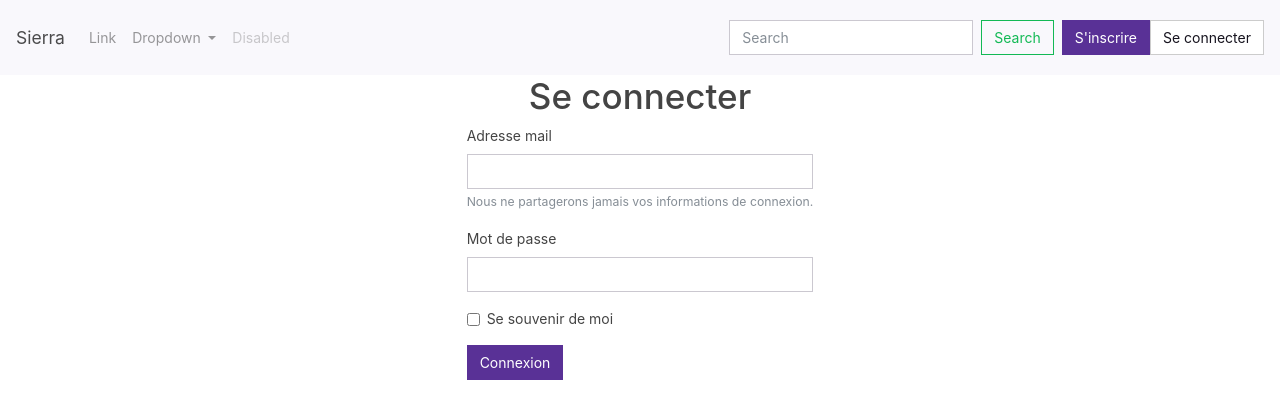
After one commit to VALENTIN4real/sierra, a PHP site: template src/vue/connexion.html.twig in a window 1280 px wide. The commit adds this page. Shown: the top 419 px of the page. Run offline with PHP 8.4, Linux system fonts and the light colour scheme; the template is opened without the code that fills it, so the values that code supplies are empty; some libraries are stand-ins or nearby versions.

Commit message:
Connexion / Déconnexion

```diff
--- a/config/routes.php
+++ b/config/routes.php
@@ -3,6 +3,8 @@
         $pages['accueil'] = "accueilControleur";
         $pages['contact'] = "contactControleur";
         $pages['inscription'] = "inscriptionControleur";
+        $pages['connexion'] = "connexionControleur";
+        $pages['deconnexion'] = "deconnexionControleur";
 
         if($db!=null){
             if (isset($_GET['page'])){
--- a/public/index.php
+++ b/public/index.php
@@ -1,5 +1,6 @@
 <?php
 
+session_start();
 /* initialisation des fichiers TWIG */
 
 require_once '../lib/vendor/autoload.php';
@@ -11,6 +12,7 @@ require_once '../src/modele/_classes.php';
 
 $loader = new \Twig\Loader\FilesystemLoader('../src/vue/');
 $twig = $twig = new \Twig\Environment($loader, []);
+$twig->addGlobal('session', $_SESSION);
 
 $db = connect($config);
 $contenu = getPage($db);
--- a/src/controleur/_controleurs.php
+++ b/src/controleur/_controleurs.php
@@ -1,4 +1,5 @@
 <?php
     require_once 'accueilControleur.php';
     require_once 'inscriptionControleur.php';
+    require_once 'connexionControleur.php';
 ?>
--- a/src/controleur/accueilControleur.php
+++ b/src/controleur/accueilControleur.php
@@ -4,8 +4,4 @@
         echo $twig->render('accueil.html.twig', array());
     }
 
-    function contactControleur(){
-        echo 'Contact';
-    }
-
 ?>
--- a/src/vue/base.html.twig
+++ b/src/vue/base.html.twig
@@ -6,23 +6,20 @@
         <meta name="viewport" content="width=device-width, initial-scale=1, shrink-to-fit=no">
 
         <!-- Bootstrap CSS -->
-        <link rel="stylesheet" href="https://stackpath.bootstrapcdn.com/bootstrap/4.4.1/css/bootstrap.min.css" integrity="sha384-Vkoo8x4CGsO3+Hhxv8T/Q5PaXtkKtu6ug5TOeNV6gBiFeWPGFN9MuhOf23Q9Ifjh" crossorigin="anonymous">
+        <link rel="stylesheet" href="https://bootswatch.com/4/pulse/bootstrap.min.css" crossorigin="anonymous">
 
         <title>{% block title %}SIERRA - {% endblock %}</title>
     </head>
 
     <body>
             <nav class="navbar navbar-expand-lg navbar-light bg-light">
-                <a class="navbar-brand" href="#">Sierra</a>
+                <a class="navbar-brand" href="index.php?page=accueil">Sierra</a>
                 <button class="navbar-toggler" type="button" data-toggle="collapse" data-target="#navbarSupportedContent" aria-controls="navbarSupportedContent" aria-expanded="false" aria-label="Toggle navigation">
                     <span class="navbar-toggler-icon"></span>
                 </button>
 
                 <div class="collapse navbar-collapse" id="navbarSupportedContent">
                     <ul class="navbar-nav mr-auto">
-                    <li class="nav-item active">
-                        <a class="nav-link" href="#">Home <span class="sr-only">(current)</span></a>
-                    </li>
                     <li class="nav-item">
                         <a class="nav-link" href="#">Link</a>
                     </li>
@@ -43,7 +40,26 @@
                     </ul>
                     <form class="form-inline my-2 my-lg-0">
                     <input class="form-control mr-sm-2" type="search" placeholder="Search" aria-label="Search">
-                    <button class="btn btn-outline-success my-2 my-sm-0" type="submit">Search</button>
+                    <button class="btn btn-outline-success my-2 my-sm-0 mr-2" type="submit">Search</button>
+
+                    {% if session.login is defined %}
+                        <div class="collapse navbar-collapse" id="navbarSupportedContent">
+                            <ul class="navbar-nav mr-auto">
+                                <li class="nav-item dropdown">
+                                    <a class="dropdown-toggle" href="#" id="navbarDropdown" role="button" data-toggle="dropdown" aria-haspopup="true" aria-expanded="false">{{ session.prenom }}</a>
+                                    <div class="dropdown-menu dropdown-menu-right mt-4" aria-labelledby="navbarDropdown">
+                                        <a class="dropdown-item" href="#">Mon profil</a>
+                                        <a class="dropdown-item" href="#">Messagerie</a>
+                                    <div class="dropdown-divider"></div>
+                                        <a class="dropdown-item" href="index.php?page=deconnexion">Me déconnecter</a>
+                                    </div>
+                                </li>
+                            </ul>
+                        </div>
+                    {% else %}
+                        <a href="index.php?page=inscription"><button type="button" class="btn btn-primary">S'inscrire</button></a>
+                        <a href="index.php?page=connexion"><button type="button" class="btn btn-secondary">Se connecter</button></a>
+                    {% endif %}
                     </form>
                 </div>
             </nav>
--- /dev/null
+++ b/src/vue/connexion.html.twig
@@ -0,0 +1,50 @@
+{% extends "base.html.twig" %}
+{% block title %}Connexion{% endblock %}
+{% block contenu %}
+    {% if form.valide is defined %}
+        {% if form.valide == true %}
+            <h1>Connexion réussie</h1>
+            <h1>Votre adresse mail : {{form.email}}</h1>
+
+        {% else %}
+            <h1>Login ou mot de passe incorrect</h1>
+            <h1>Se connecter</h1>
+            <form action="index.php?page=connexion" method="post" enctype="application/x-www-form-urlencoded">
+                <div class="form-group">
+                    <label for="email">Adresse mail</label>
+                    <input type="email" class="form-control" id="email" name="email" aria-describedby="emailHelp" required>
+                    <small id="emailHelp" class="form-text text-muted">Nous ne partagerons jamais vos informations de connexion.</small>
+                </div>
+                <div class="form-group">
+                    <label for="password">Mot de passe</label>
+                    <input type="password" class="form-control" id="password" name="password" required>
+                </div>
+                <div class="form-group form-check">
+                    <input type="checkbox" class="form-check-input" id="rememberMe" name="rememberMe">
+                    <label class="form-check-label" for="rememberMe">Se souvenir de moi</label>
+                </div>
+            <button name="btConnexion" type="submit" class="btn btn-primary">Connexion</button>
+        </form>
+        {% endif %}
+    {% else %}
+        <h1 class="text-center">Se connecter</h1>
+        <div class="row h-75 justify-content-center align-items-center">
+            <form action="index.php?page=connexion" method="post" enctype="application/x-www-form-urlencoded">
+                <div class="form-group">
+                    <label for="email">Adresse mail</label>
+                    <input type="email" class="form-control" id="email" name="email" aria-describedby="emailHelp" required>
+                    <small id="emailHelp" class="form-text text-muted">Nous ne partagerons jamais vos informations de connexion.</small>
+                </div>
+                <div class="form-group">
+                    <label for="password">Mot de passe</label>
+                    <input type="password" class="form-control" id="password" name="password" required>
+                </div>
+                <div class="form-group form-check">
+                    <input type="checkbox" class="form-check-input" id="rememberMe" name="rememberMe">
+                    <label class="form-check-label" for="rememberMe">Se souvenir de moi</label>
+                </div>
+                <button name="btConnexion" type="submit" class="btn btn-primary">Connexion</button>
+            </form>
+        </div>
+    {% endif %}
+{% endblock %}
```
Also changed, not shown: src/controleur/connexionControleur.php (added, +37 -0 lines), src/modele/class_utilisateur.php (+14 -1 lines), src/vue/accueil.html.twig (+20 -1 lines).
